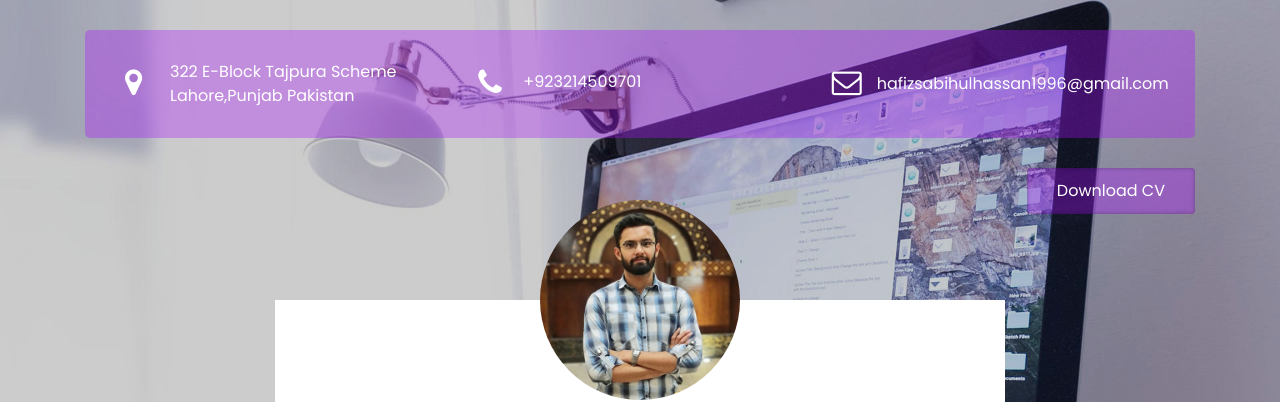
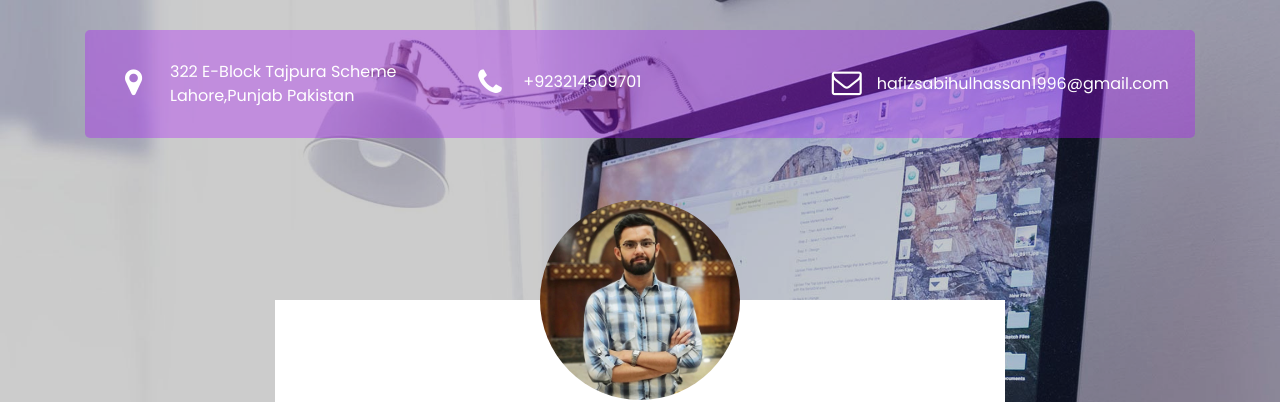
Before and after one commit to sabih1996/sabih-portfolio, a plain HTML site: page index.html in a window 1280 px wide. Shown: the top 402 px of the page. Drawn offline with Linux system fonts and the light colour scheme.

Commit message:
changes to view

```diff
--- a/index.html
+++ b/index.html
@@ -78,7 +78,6 @@
                 </div><!-- row -->
             </div><!-- heading-wrapper -->
 
-            <a class="downlad-btn" href="Sabih.pdf" style="color: white">Download CV</a>
         </div><!-- container -->
     </header>
 
```
